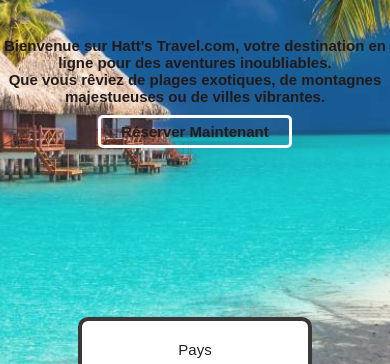
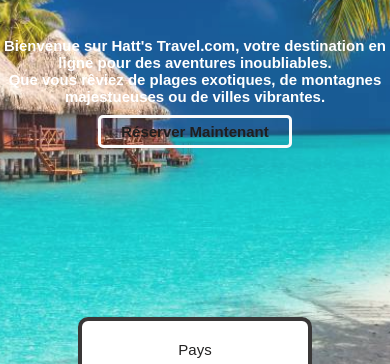
Before and after one commit to Mehdi60x/Hatt-s-Travel.com, a plain HTML site: page index.html in a window 390 px wide. Shown: the part 442-806 px from the top of the page. Drawn offline with Linux system fonts and the light colour scheme.

Commit message:
responsive2

```diff
--- a/style.css
+++ b/style.css
@@ -647,6 +647,17 @@ header .menu.responsive li {
 
 
 /* Responsive Design */
+@media (max-width: 1525px) {
+    .responsive-menu {
+    display: none;
+    }
+    #home p {
+    text-align: center;
+     font-size: 22px;
+     color: white;
+     }
+}
+
 @media (max-width: 1137px) {
     html {
         font-size: 58%;
@@ -673,7 +684,7 @@ header .menu.responsive li {
     #home p {
         text-align: center;
          font-size: 20px;
-         color: rgb(11, 2, 2);
+         color: white;
      }
     .find_trip  {
         width: 40%;
@@ -704,15 +715,14 @@ header .menu.responsive li {
             padding-left: 20px;
             display: none;
         }
-
-      }
+    }
 
 
 @media (max-width: 769px) {
     #home p {
         text-align: center;
          font-size: 15px;
-         color: rgb(11, 2, 2);
+         color: white;
      }
     .responsive-menu {
         width: 50px;
@@ -760,8 +770,7 @@ header .menu.responsive li {
         margin: 20px;
         width: 100px;
         padding-left: 20px;
-        display: block;
-
+        display: none;
     }
     .menu li {
         display: none;
@@ -780,8 +789,12 @@ header .menu.responsive li {
     #home p {
         text-align: center;
         font-size: 20px;
-        color: rgb(11, 2, 2);
+        color: white;
      }
+
+     .find_trip {
+        width: 60%;
+    }
     .find_trip {
         width: 30%;
         margin-bottom: -50px ;
@@ -812,7 +825,21 @@ header .menu.responsive li {
     }
 }
 
-@media (max-width: 500px) {
+@media (max-width: 550px) {
+#home ,  p , h1{
+    text-align: center;
+     font-size: 20px;
+     color: white;
+ }
+ #home p {
+    text-align: center;
+     font-size: 15px;
+     color: white;
+ }
+
+ }
+
+ @media (max-width: 500px) {
     html {
         font-size: 50%;
     }
@@ -836,7 +863,7 @@ header .menu.responsive li {
     #home p {
          text-align: center;
          font-size: 15px;
-         color: rgb(11, 2, 2);
+         color: white;
     }
     .find_trip {
         width: 60%;
@@ -880,24 +907,6 @@ header .menu.responsive li {
         text-align: center;
     }
 }
-
-
-@media (max-width: 550px) {
-#home ,  p , h1{
-    text-align: center;
-     font-size: 20px;
-     color: rgb(11, 2, 2);
- }
- #home p {
-    text-align: center;
-     font-size: 15px;
-     color: rgb(11, 2, 2);
- }
- .h1 {
-    margin-bottom: 20px;
-    color: red;
- }
- }
 
 @media (max-width: 499px) {
     html {
```
